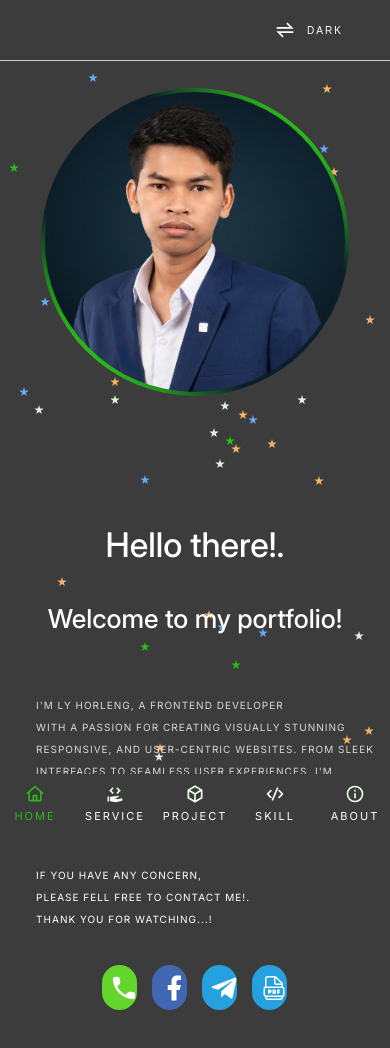
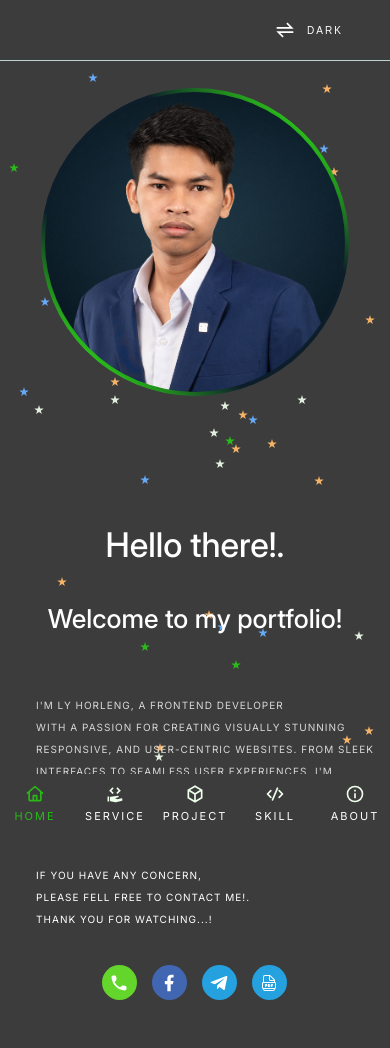
Before and after one commit to horlengg/WebPortfolio, a Vue app: page / in a window 390 px wide. Shown: the top 1048 px of the page. Built offline with nearby package versions, Linux system fonts and the light colour scheme.

Commit message:
:apple: fix style on mobile screen

```diff
--- a/src/App.vue
+++ b/src/App.vue
@@ -11,6 +11,9 @@ const topBarRef = ref<HTMLElement>()
 onMounted(()=>{
   bg.init();
   document.addEventListener("contextmenu",(e)=>{
+    e.preventDefault();
+  })
+  window.addEventListener("keydown",(e:KeyboardEvent)=>{
     e.preventDefault();
   })
 })
--- a/src/style.scss
+++ b/src/style.scss
@@ -92,7 +92,7 @@ button {
     gap: 8px;
     padding-left: 7px;
     color: #fff;
-    transition: max-width 0.3s ease-in-out;
+    transition: max-width 0.3s ease-in-out, width 0.3s ease-in-out;
     overflow: hidden;
     text-transform: uppercase;
     font-size: 10px;
@@ -117,7 +117,7 @@ button {
       background-color: #24a1de;
     }
     &:hover {
-      width: fit-content;
+      width : auto;
       max-width: 150px;
       // border-radius: 20px;
       // padding-left: 0;
@@ -400,13 +400,6 @@ h6 {
 }
 
 @media screen and (max-width: 768px) {
-  button.social-media_btn {
-    width: 45px !important;
-    height: 45px !important;
-    svg {
-      width: 30px !important;
-    }
-  }
 
   .app-container {
     width: 98%;
```
